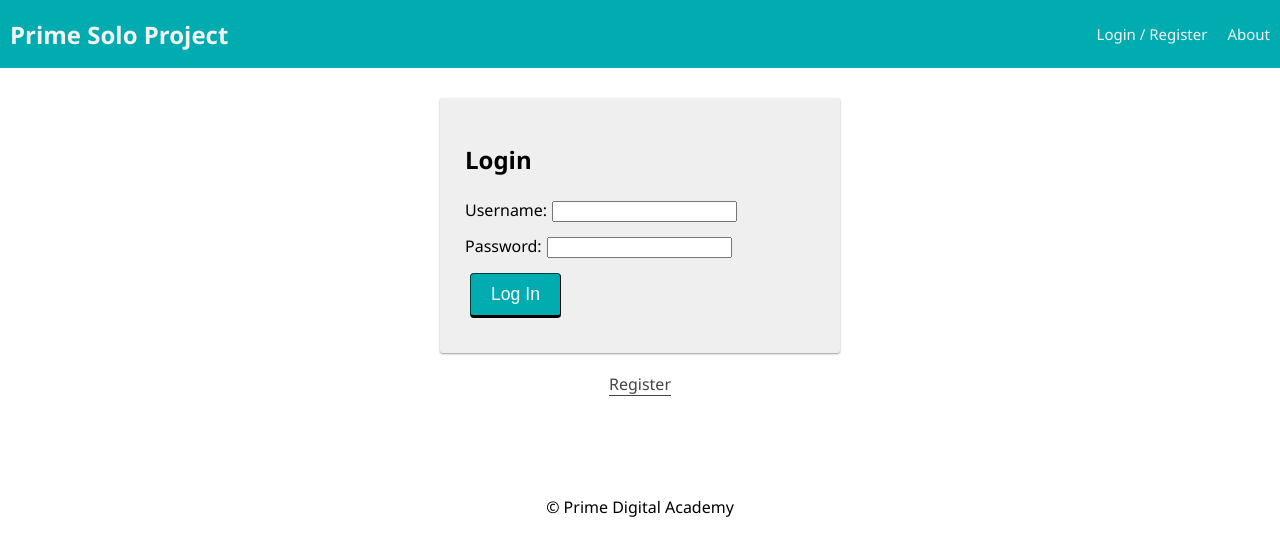
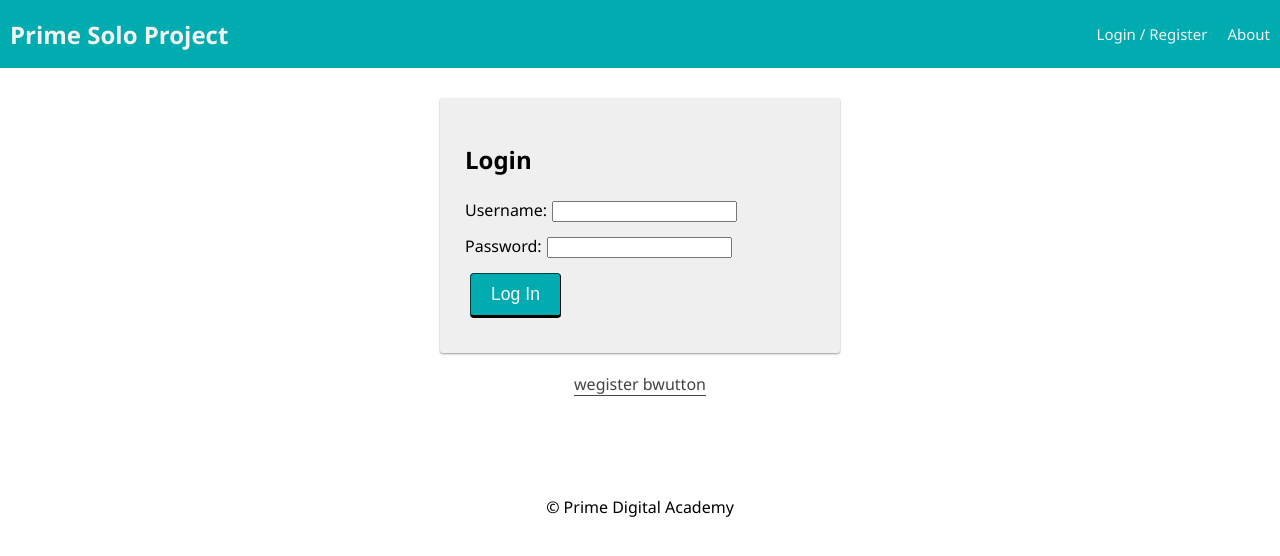
Before and after one commit to Japheth720/prime-solo-project-japheth-yang, a React (Create React App) app: page /#/user in a window 1280 px wide. Shown: the top 556 px of the page. Built offline with nearby package versions, Linux system fonts and the light colour scheme; no server answers.

Commit message:
changed register to test heroku changes

```diff
--- a/src/components/LoginPage/LoginPage.jsx
+++ b/src/components/LoginPage/LoginPage.jsx
@@ -17,7 +17,7 @@ function LoginPage() {
             history.push('/registration');
           }}
         >
-          Register
+          wegister bwutton
         </button>
       </center>
     </div>
```
